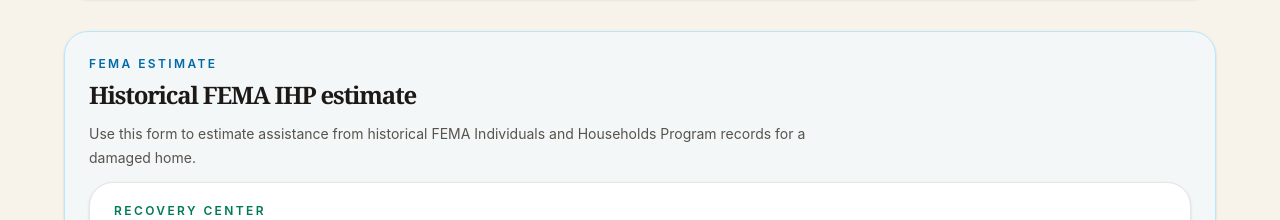
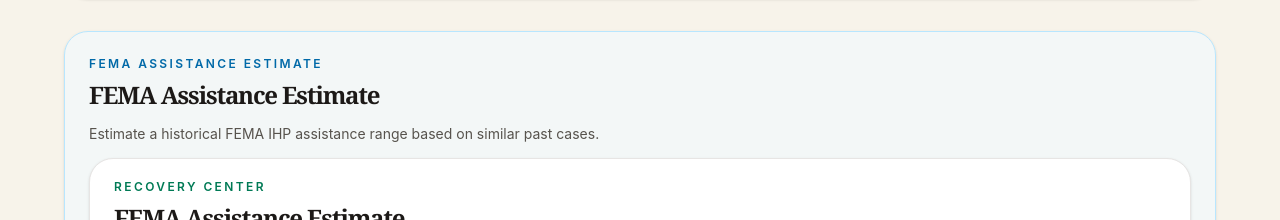
Before and after one commit to mnjoo-real/genius-coding-2000, a React (Vite) app: page /recovery in a window 1280 px wide. Shown: the part 512-732 px from the top of the page. Built offline with nearby package versions, Linux system fonts and the light colour scheme; no server answers.

Commit message:
Edited Recovery.jsx

```diff
--- a/src/pages/Recovery.jsx
+++ b/src/pages/Recovery.jsx
@@ -306,14 +306,13 @@ export default function Recovery() {
           <div className="flex flex-col gap-3">
             <div>
               <p className="text-xs font-semibold uppercase tracking-[0.2em] text-sky-700">
-                FEMA Estimate
+                FEMA Assistance Estimate
               </p>
               <h2 className="mt-2 text-2xl font-semibold text-stone-900">
-                Historical FEMA IHP estimate
+                FEMA Assistance Estimate
               </h2>
               <p className="mt-3 max-w-3xl text-sm leading-6 text-stone-600">
-                Use this form to estimate assistance from historical FEMA Individuals and
-                Households Program records for a damaged home.
+                Estimate a historical FEMA IHP assistance range based on similar past cases.
               </p>
             </div>
 
@@ -447,7 +446,7 @@ export default function Recovery() {
 
         {shouldShowBaseContextCard ? (
           <section className="rounded-3xl border border-stone-200 bg-white p-6 shadow-sm">
-            <h2 className="text-2xl font-semibold text-stone-900">Aid Eligibility Check</h2>
+            <h2 className="text-2xl font-semibold text-stone-900">Recovery Planning Checklist</h2>
             <p className="mt-3 max-w-3xl text-sm leading-6 text-stone-600">
               We already know some of this from My Info, so the checklist only asks what is still
               missing.
@@ -502,7 +501,7 @@ export default function Recovery() {
                 onClick={handleCreateDisasterProfile}
                 className="inline-flex items-center justify-center rounded-full bg-emerald-700 px-5 py-3 text-sm font-semibold text-white transition-colors hover:bg-emerald-800"
               >
-                Continue Aid Eligibility Check
+                Continue Recovery Planning
               </button>
               <Link
                 to="/dashboard"
```
